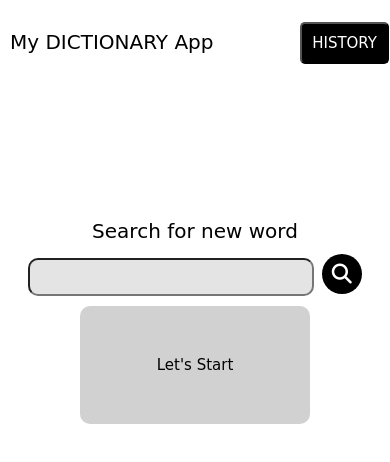
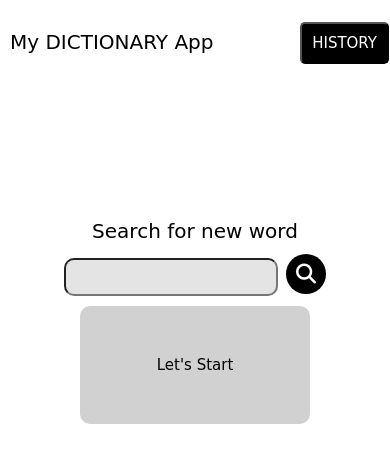
Before and after one commit to AbdulAzizDevIn/My-Dictionary---Javascript-Project---47hmuhlaphzv, a plain HTML site: page index.html in a window 390 px wide. Drawn offline with Linux system fonts and the light colour scheme; a web font is replaced by a local one.

Commit message:
changes on input box

```diff
--- a/styles.css
+++ b/styles.css
@@ -178,6 +178,6 @@ body{
         width: 39%;
     }
     #input input{
-        width: 31vh;
+        width: 190px;
     }
 }
```
